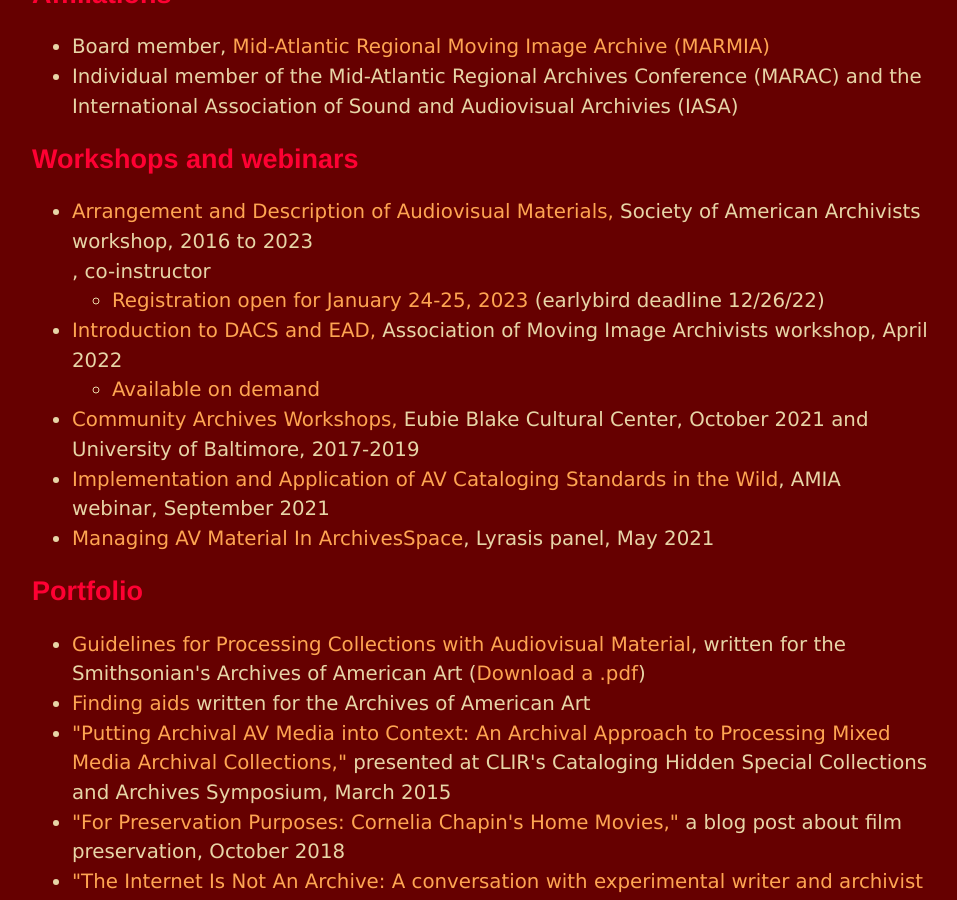
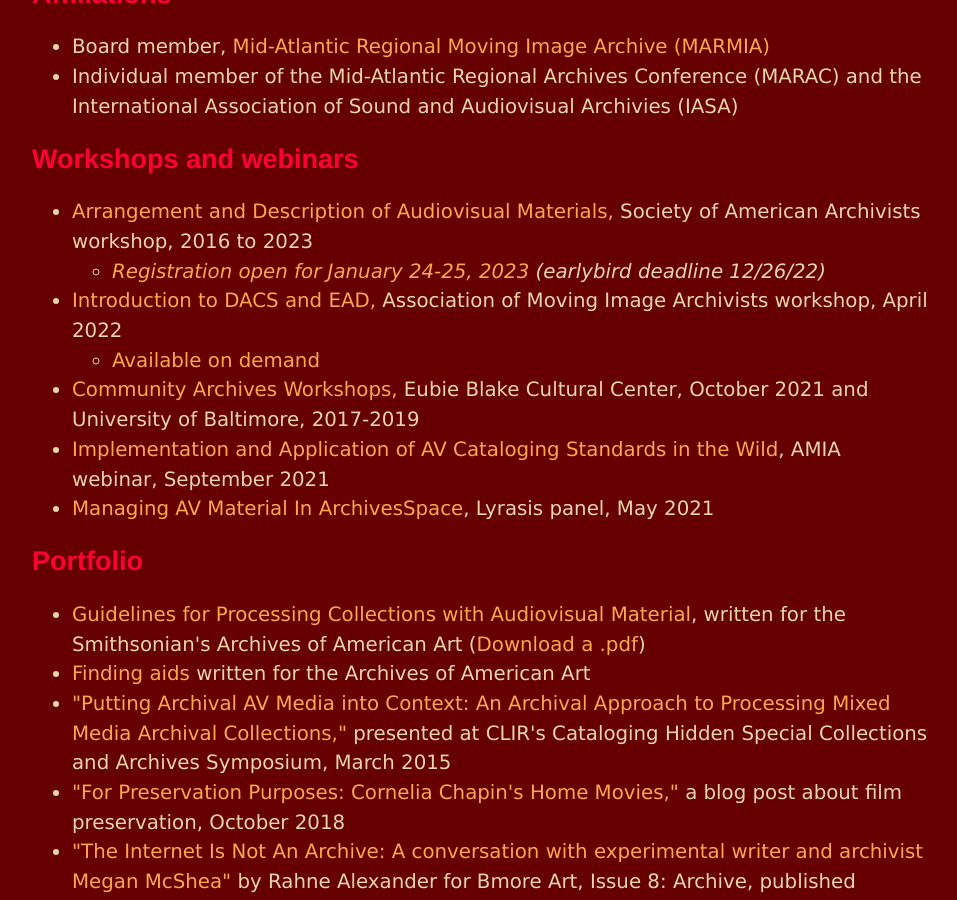
Before and after one commit to megan-mcshea/megan-mcshea.github.io, a Jekyll site: the page built from archivist.html, in a window 1280 px wide and 900 px high, scrolled down 961 px. Shown: the whole window, without its empty margins (160-1117 px from the left). Built offline with Jekyll 4.4.1, drawn with Linux system fonts in a browser that asks for light colours.

Commit message:
Update archivist.html

```diff
--- a/archivist.html
+++ b/archivist.html
@@ -31,17 +31,17 @@ title: Megan McShea, archivist
 
 	<h2>Workshops and webinars</h2>
 	<ul>
-	<li><a href="https://www2.archivists.org/prof-education/course-catalog/arrangement-and-description-of-audiovisual-materials">Arrangement and Description of Audiovisual Materials,</a> Society of American Archivists workshop, 2016 to 2023</li>, co-instructor
+	<li><a href="https://www2.archivists.org/prof-education/course-catalog/arrangement-and-description-of-audiovisual-materials">Arrangement and Description of Audiovisual Materials,</a> Society of American Archivists workshop, 2016 to 2023</li>
 		<ul>
-			<li><a href="https://mysaa.archivists.org/nc__event?id=a0l5a00000EHRmiAAH" target="_blank">Registration open for January 24-25, 2023</a> (earlybird deadline 12/26/22)</li>
+			<li><a href="https://mysaa.archivists.org/nc__event?id=a0l5a00000EHRmiAAH" target="_blank"><i>Registration open for January 24-25, 2023</a> (earlybird deadline 12/26/22)</i></li>
 		</ul>
 		<li><a href="https://vimeo.com/ondemand/dacs" target="_blank">Introduction to DACS and EAD,</a> Association of Moving Image Archivists workshop, April 2022</li>
 		<ul>
 			<li><a href="https://vimeo.com/ondemand/dacs target="_blank">Available on demand</a></li>
 		</ul>
-		<li><a href="https://www.eubieblake.org/events/erp2c0994r25vk6bn3o5dwe7yhztoc" target="_blank">Community Archives Workshops,</a> Eubie Blake Cultural Center, October 2021 and University of Baltimore, 2017-2019
-		<li><a href="https://vimeo.com/ondemand/csitw" target="_blank">Implementation and Application of AV Cataloging Standards in the Wild</a>, AMIA webinar, September 2021</li>
-		<li><a href="https://archivesspace.org/archives/6901" target="_blank">Managing AV Material In ArchivesSpace</a>, Lyrasis panel, May 2021</li>
+	<li><a href="https://www.eubieblake.org/events/erp2c0994r25vk6bn3o5dwe7yhztoc" target="_blank">Community Archives Workshops,</a> Eubie Blake Cultural Center, October 2021 and University of Baltimore, 2017-2019
+	<li><a href="https://vimeo.com/ondemand/csitw" target="_blank">Implementation and Application of AV Cataloging Standards in the Wild</a>, AMIA webinar, September 2021</li>
+	<li><a href="https://archivesspace.org/archives/6901" target="_blank">Managing AV Material In ArchivesSpace</a>, Lyrasis panel, May 2021</li>
 	</ul>
 
 	<h2>Portfolio</h2>
```
